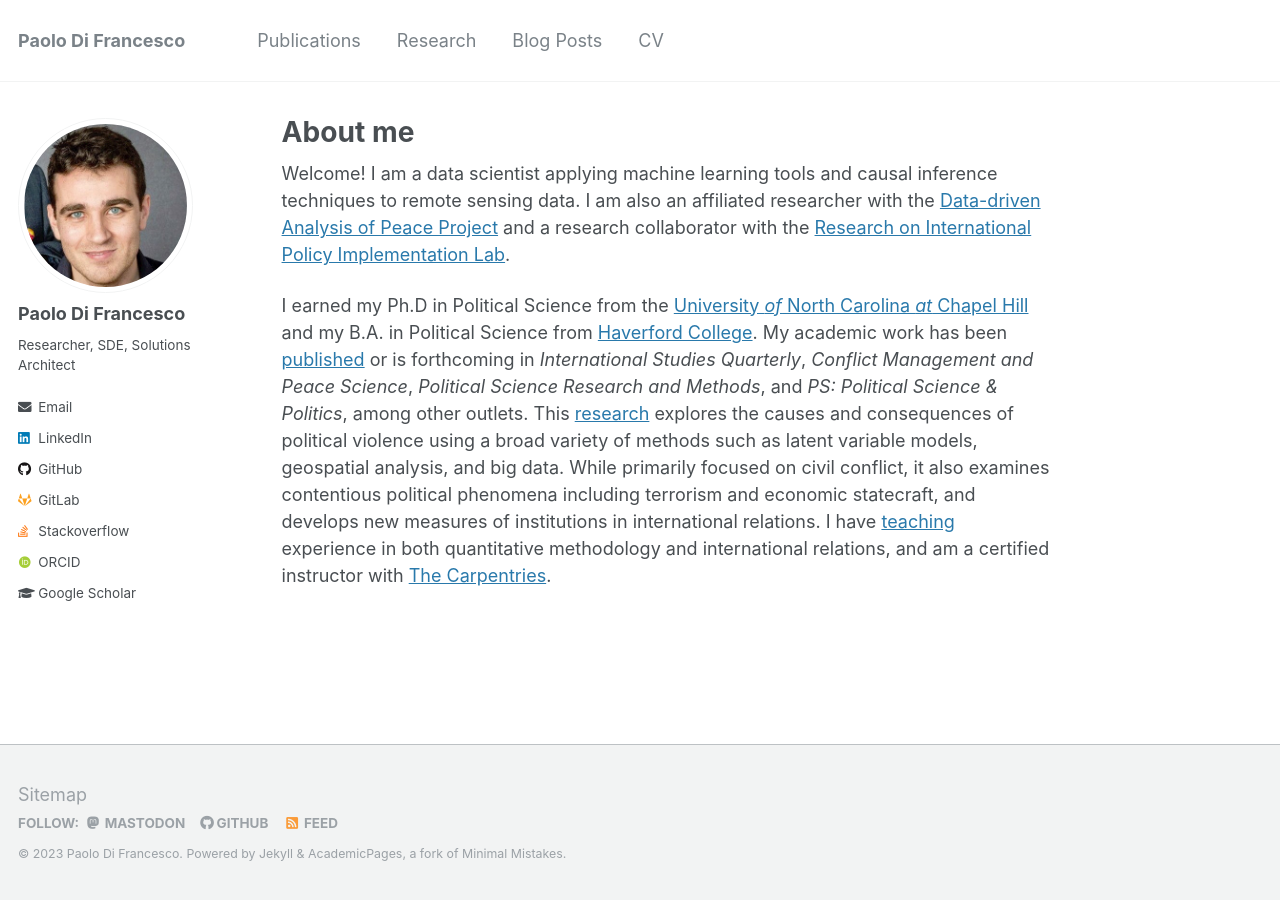
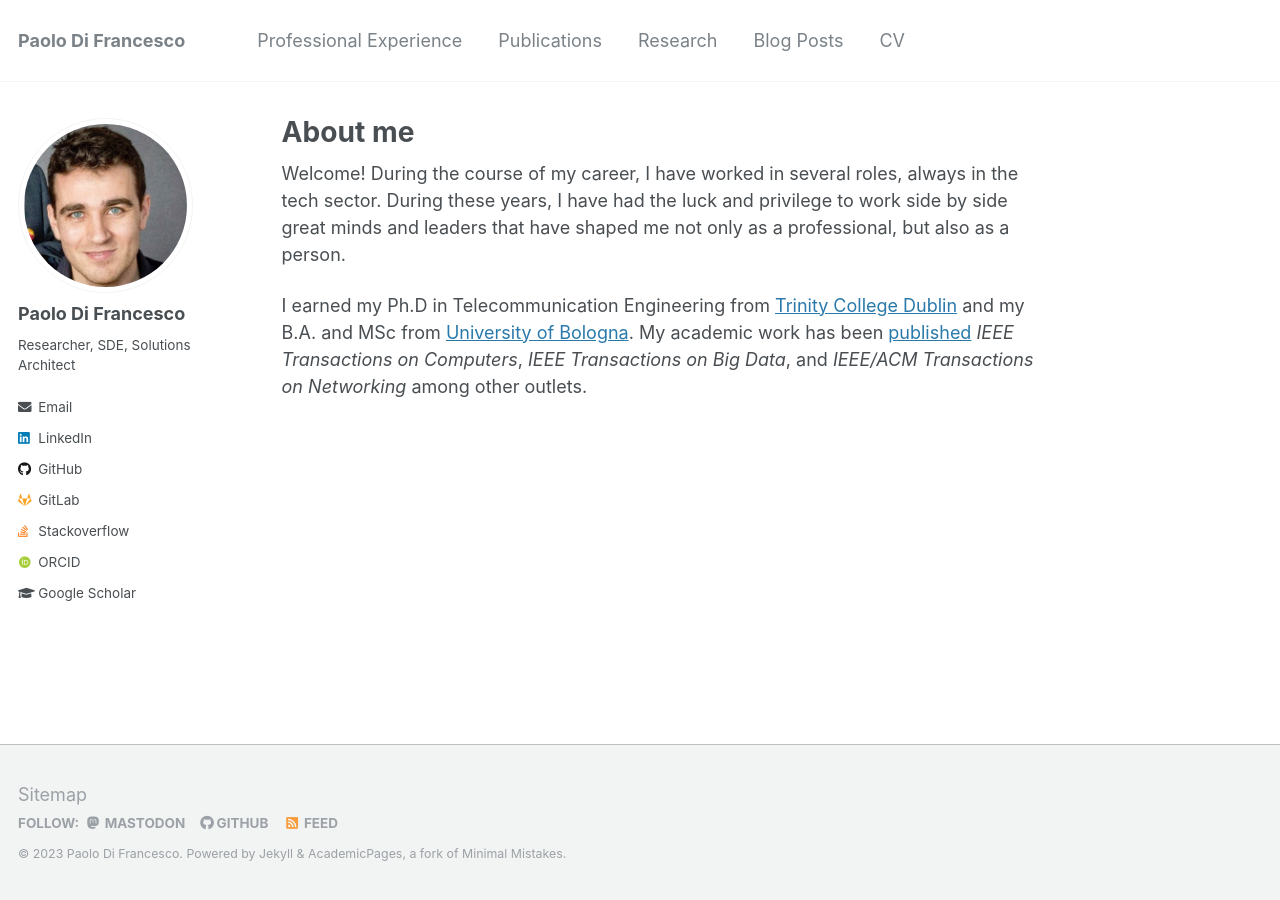
Before and after one commit to pdifranc/pdifranc.github.io, a Jekyll site: the page built from _pages/about.md, in a window 1280 px wide. Built offline with Jekyll 4.4.1, drawn with Linux system fonts in a browser that asks for light colours; some web fonts are replaced.

Commit message:
Update about.md

```diff
--- a/_data/navigation.yml
+++ b/_data/navigation.yml
@@ -1,5 +1,8 @@
 # main links links
 main:
+  - title: "Professional Experience"
+    url: /experience/
+
   - title: "Publications"
     url: /publications/
 
--- a/_pages/about.md
+++ b/_pages/about.md
@@ -8,23 +8,14 @@ redirect_from:
   - /about.html
 ---
 
-Welcome! I am a data scientist applying machine learning tools and causal
-inference techniques to remote sensing data. I am also an affiliated
-researcher with the [Data-driven Analysis of Peace Project](https://dapp-lab.org)
-and a research collaborator with the
-[Research on International Policy Implementation Lab](https://bridgingthegapproject.org/ripil).
+Welcome! During the course of my career, I have worked in several roles,
+always in the tech sector. During these years, I have had the luck and
+privilege to work side by side great minds and leaders that have shaped me
+not only as a professional, but also as a person.
 
-I earned my Ph.D in Political Science from the
-[University *of* North Carolina *at* Chapel Hill](https://www.unc.edu) and my
-B.A. in Political Science from [Haverford College](https://www.haverford.edu).
-My academic work has been [published](publications) or is forthcoming in
-*International Studies Quarterly*, *Conflict Management and Peace Science*,
-*Political Science Research and Methods*, and *PS: Political Science & Politics*,
-among other outlets. This [research](research) explores the causes and
-consequences of political violence using a broad variety of methods such as
-latent variable models, geospatial analysis, and big data. While primarily
-focused on civil conflict, it also examines contentious political phenomena
-including terrorism and economic statecraft, and develops new measures of
-institutions in international relations. I have [teaching](teaching) experience
-in both quantitative methodology and international relations, and am a certified
-instructor with [The Carpentries](https://carpentries.org).
+I earned my Ph.D in Telecommunication Engineering from
+[Trinity College Dublin](https://www.tcd.ie/) and my
+B.A. and MSc from [University of Bologna](https://www.unibo.it).
+My academic work has been [published](publications)
+*IEEE Transactions on Computers*, *IEEE Transactions on Big Data*, and
+*IEEE/ACM Transactions on Networking* among other outlets.
```
